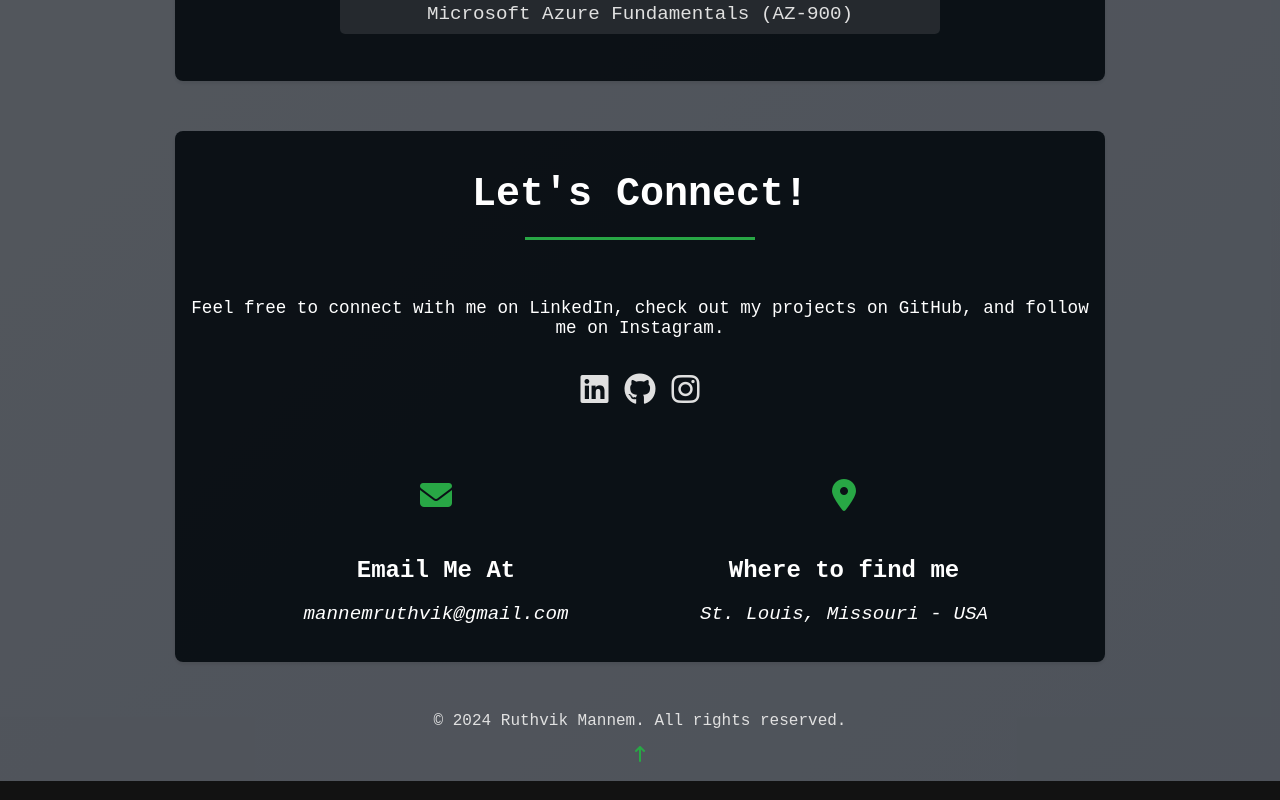
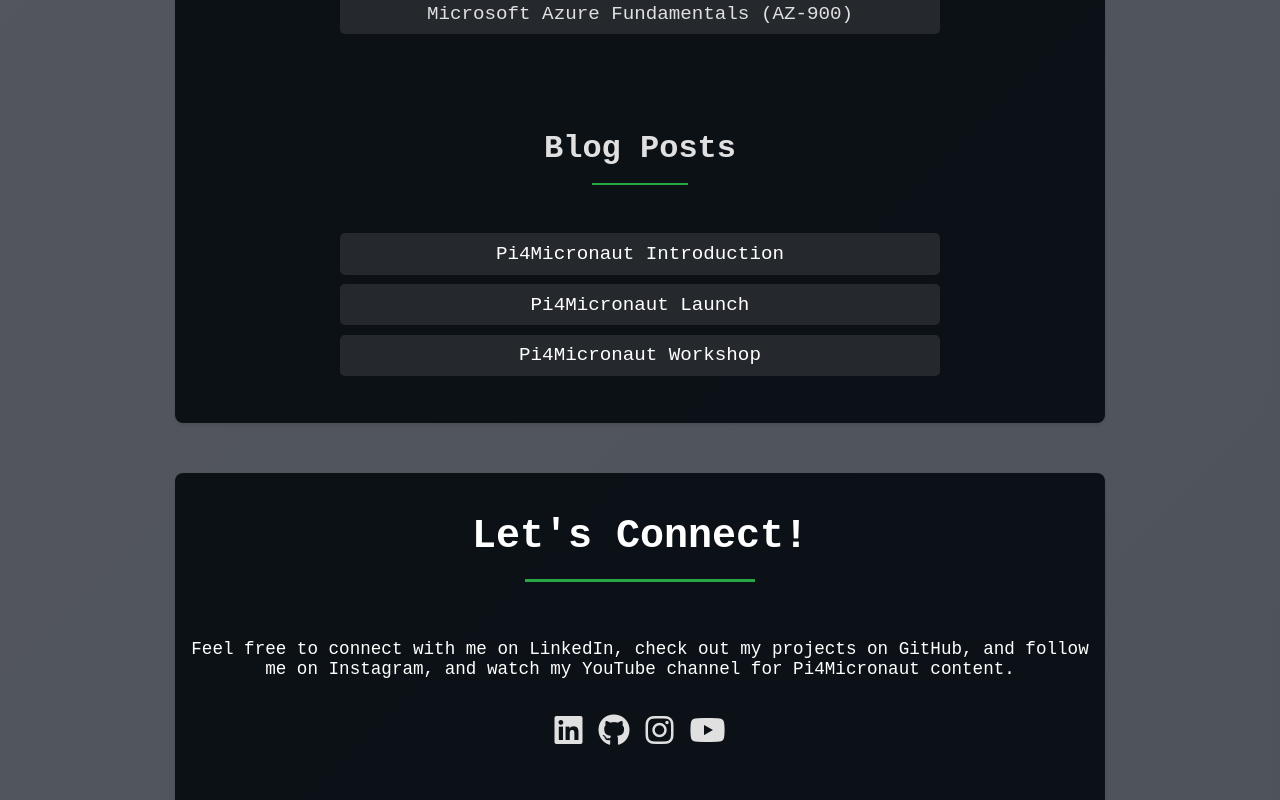
Before and after one commit to ruthvikm/Personal-Website, a React (Create React App) app: page / in a window 1280 px wide. Shown: the part 7920-8720 px from the top of the page. Built offline with nearby package versions, Linux system fonts and the light colour scheme.

Commit message:
added blogs

```diff
--- a/src/components/Contact.js
+++ b/src/components/Contact.js
@@ -8,7 +8,7 @@ const Contact = () => {
                 <div className="row section-intro">
                     <div className="col-twelve">
                         <h1>Let's Connect!</h1>
-                    <p className="lead">Feel free to connect with me on LinkedIn, check out my projects on GitHub, and follow me on Instagram.</p>
+                        <p className="lead">Feel free to connect with me on LinkedIn, check out my projects on GitHub, and follow me on Instagram, and watch my YouTube channel for Pi4Micronaut content.</p>
                     </div>
                 </div>
                 <div className="social-links">
@@ -20,6 +20,9 @@ const Contact = () => {
                     </a>
                     <a href="https://www.instagram.com/ruthvik_mannem" target="_blank" rel="noopener noreferrer">
                         <i className="fab fa-instagram"></i>
+                    </a>
+                    <a href="https://www.youtube.com/playlist?list=PLMIPmRryhlhGRW9PMYn_oUs4mSBKd3nNG" target="_blank" rel="noopener noreferrer">
+                        <i className="fab fa-youtube"></i>
                     </a>
                 </div>
                 <br/>
--- a/src/components/Skills.js
+++ b/src/components/Skills.js
@@ -39,6 +39,14 @@ const Skills = () => {
                 <ul>
                     <li>Microsoft Azure Fundamentals (AZ-900)</li>
                 </ul>
+                <div className="blog-posts">
+                    <h3>Blog Posts</h3>
+                    <ul>
+                        <li><a href="https://oss-slu.github.io/news/pi4micronaut">Pi4Micronaut Introduction</a></li>
+                        <li><a href="https://oss-slu.github.io/news/blog_pi4micronaut">Pi4Micronaut Launch</a></li>
+                        <li><a href="https://oss-slu.github.io/news/blog_presentation_pi4micronaut">Pi4Micronaut Workshop</a></li>
+                    </ul>
+                </div>
             </section>
         </main>
     );
--- a/src/index.css
+++ b/src/index.css
@@ -1058,6 +1058,58 @@ body {
   box-shadow: 0 5px 5px rgba(0, 0, 0, 0.2);
 }
 
+/* Blog Posts Section */
+.certifications .blog-posts {
+  margin-top: 2em; /* Add gap between certifications and blog posts */
+}
+
+.certifications .blog-posts h3 {
+  font-size: 2em;
+  margin-top: 2em;
+  position: relative;
+  display: inline-block;
+}
+
+.certifications .blog-posts h3::after {
+  content: '';
+  display: block;
+  width: 50%;
+  margin: 0.5em auto;
+  height: 2px;
+  background: #28a745;
+}
+
+.certifications .blog-posts ul {
+  list-style: none;
+  padding: 0;
+  margin: 0 auto;
+  max-width: 600px; /* Adjust as needed */
+}
+
+.certifications .blog-posts ul li {
+  background: rgba(255, 255, 255, 0.1);
+  border-radius: 5px;
+  padding: 0.5em 1em;
+  transition: transform 0.3s ease, box-shadow 0.3s ease;
+  font-size: 1.2em;
+  margin-bottom: 0.5em; /* Add margin between items */
+}
+
+.certifications .blog-posts ul li a {
+  color: #fff; /* Change link color to white */
+  text-decoration: none;
+}
+
+.certifications .blog-posts ul li a:hover {
+  text-decoration: underline;
+}
+
+.certifications .blog-posts ul li:hover {
+  transform: scale(1.1);
+  box-shadow: 0 5px 5px rgba(0, 0, 0, 0.2);
+}
+
+
 /* Experience Section */
 .experience {
   text-align: center;
```
Also changed, not shown: package.json (+12 -12 lines), 1 other file (tests, documents, lock files or other folders). Lines whose indentation alone changed are shown as unchanged.
